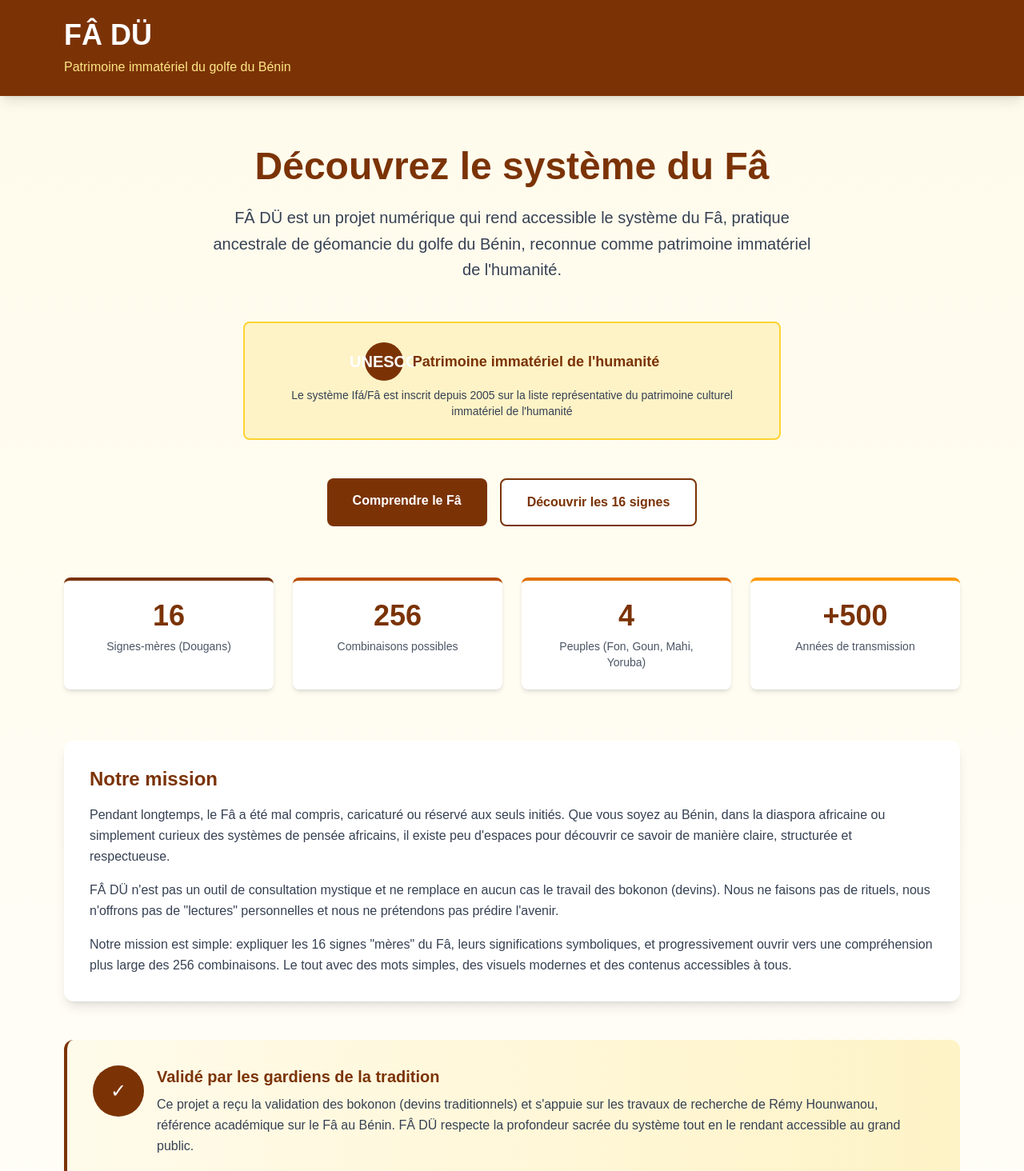
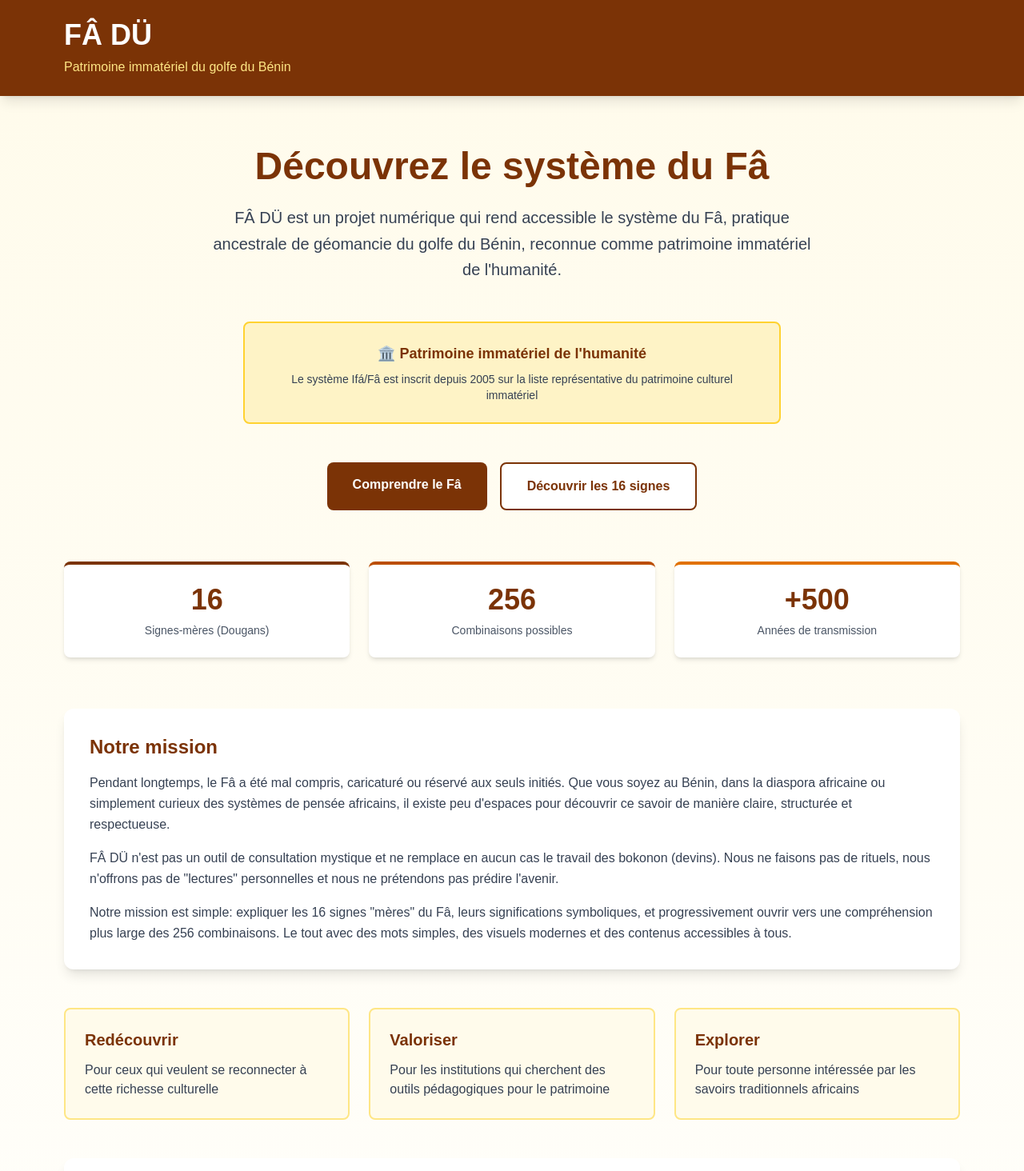
Before and after one commit to minkudi/fa-du, a Next.js app: page / in a window 1280 px wide. Shown: the top 1464 px of the page at 80% size. Built offline with nearby package versions, Linux system fonts and the light colour scheme.

Commit message:
Page d'accueil enrichie: badge UNESCO, stats, roadmap, CTA institutions

```diff
--- a/app/page.tsx
+++ b/app/page.tsx
@@ -24,18 +24,13 @@ export default function Home() {
           </p>
         </div>
 
-        {/* UNESCO Badge */}
+        {/* UNESCO Badge - Version simple */}
         <div className="bg-amber-100 border-2 border-amber-300 rounded-lg p-6 mb-12 text-center max-w-2xl mx-auto">
-          <div className="flex items-center justify-center gap-3 mb-2">
-            <div className="w-12 h-12 bg-amber-900 rounded-full flex items-center justify-center text-white font-bold text-xl">
-              UNESCO
-            </div>
-            <p className="text-lg font-semibold text-amber-900">
-              Patrimoine immatériel de l&apos;humanité
-            </p>
-          </div>
+          <p className="text-lg font-semibold text-amber-900 mb-2">
+            🏛️ Patrimoine immatériel de l&apos;humanité
+          </p>
           <p className="text-gray-700 text-sm">
-            Le système Ifá/Fâ est inscrit depuis 2005 sur la liste représentative du patrimoine culturel immatériel de l&apos;humanité
+            Le système Ifá/Fâ est inscrit depuis 2005 sur la liste représentative du patrimoine culturel immatériel
           </p>
         </div>
 
@@ -56,7 +51,7 @@ export default function Home() {
         </div>
 
         {/* Stats Section */}
-        <div className="grid grid-cols-2 md:grid-cols-4 gap-6 mb-16">
+        <div className="grid grid-cols-2 md:grid-cols-3 gap-6 mb-16">
           <div className="bg-white rounded-lg shadow-md p-6 text-center border-t-4 border-amber-900">
             <div className="text-4xl font-bold text-amber-900 mb-2">16</div>
             <div className="text-gray-600 text-sm">Signes-mères (Dougans)</div>
@@ -66,10 +61,6 @@ export default function Home() {
             <div className="text-gray-600 text-sm">Combinaisons possibles</div>
           </div>
           <div className="bg-white rounded-lg shadow-md p-6 text-center border-t-4 border-amber-600">
-            <div className="text-4xl font-bold text-amber-900 mb-2">4</div>
-            <div className="text-gray-600 text-sm">Peuples (Fon, Goun, Mahi, Yoruba)</div>
-          </div>
-          <div className="bg-white rounded-lg shadow-md p-6 text-center border-t-4 border-amber-500">
             <div className="text-4xl font-bold text-amber-900 mb-2">+500</div>
             <div className="text-gray-600 text-sm">Années de transmission</div>
           </div>
@@ -94,27 +85,6 @@ export default function Home() {
             symboliques, et progressivement ouvrir vers une compréhension plus large des 256 combinaisons.
             Le tout avec des mots simples, des visuels modernes et des contenus accessibles à tous.
           </p>
-        </div>
-
-        {/* Validation Section */}
-        <div className="bg-gradient-to-r from-amber-50 to-amber-100 rounded-xl p-8 mb-12 border-l-4 border-amber-900">
-          <div className="flex items-start gap-4">
-            <div className="flex-shrink-0">
-              <div className="w-16 h-16 bg-amber-900 rounded-full flex items-center justify-center text-white text-2xl">
-                ✓
-              </div>
-            </div>
-            <div>
-              <h3 className="text-xl font-bold text-amber-900 mb-2">
-                Validé par les gardiens de la tradition
-              </h3>
-              <p className="text-gray-700 leading-relaxed">
-                Ce projet a reçu la validation des bokonon (devins traditionnels) et s&apos;appuie sur
-                les travaux de recherche de Rémy Hounwanou, référence académique sur le Fâ au Bénin.
-                FÂ DÜ respecte la profondeur sacrée du système tout en le rendant accessible au grand public.
-              </p>
-            </div>
-          </div>
         </div>
 
         {/* Target Audience */}
```
